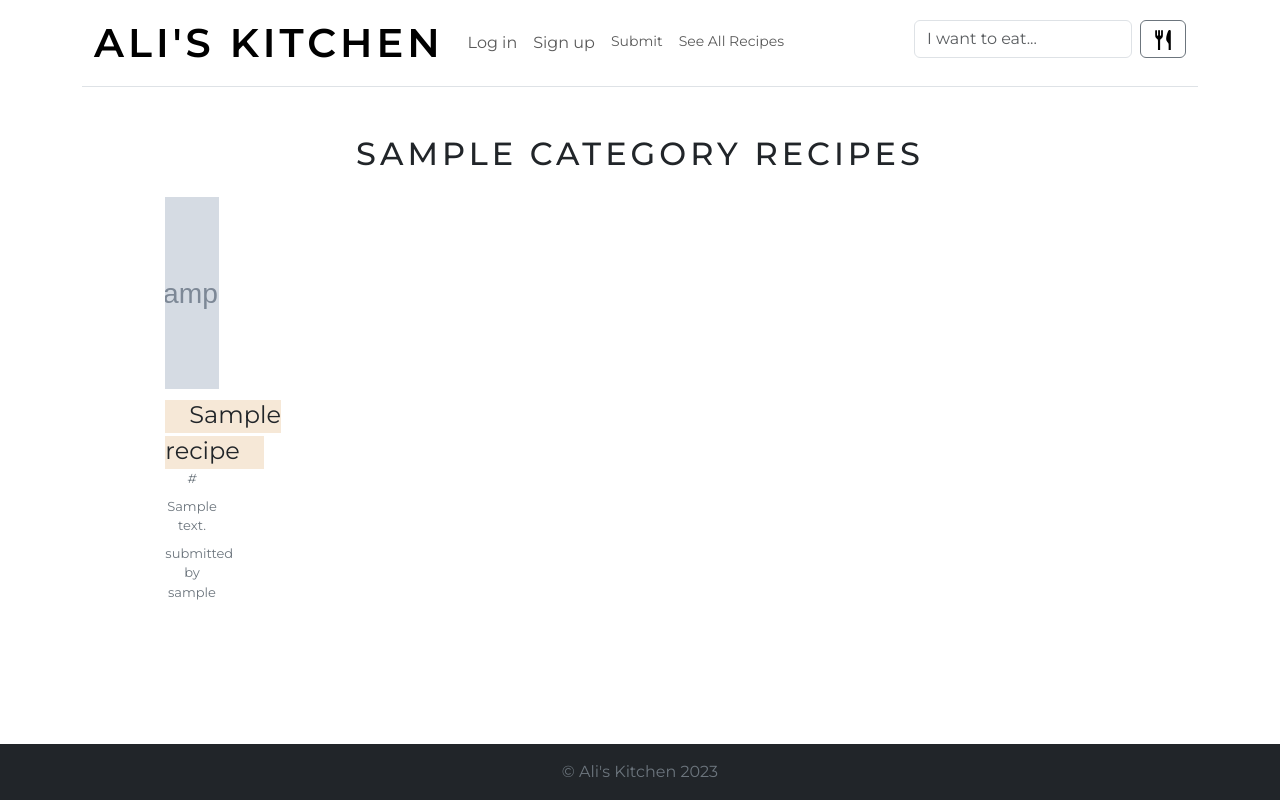
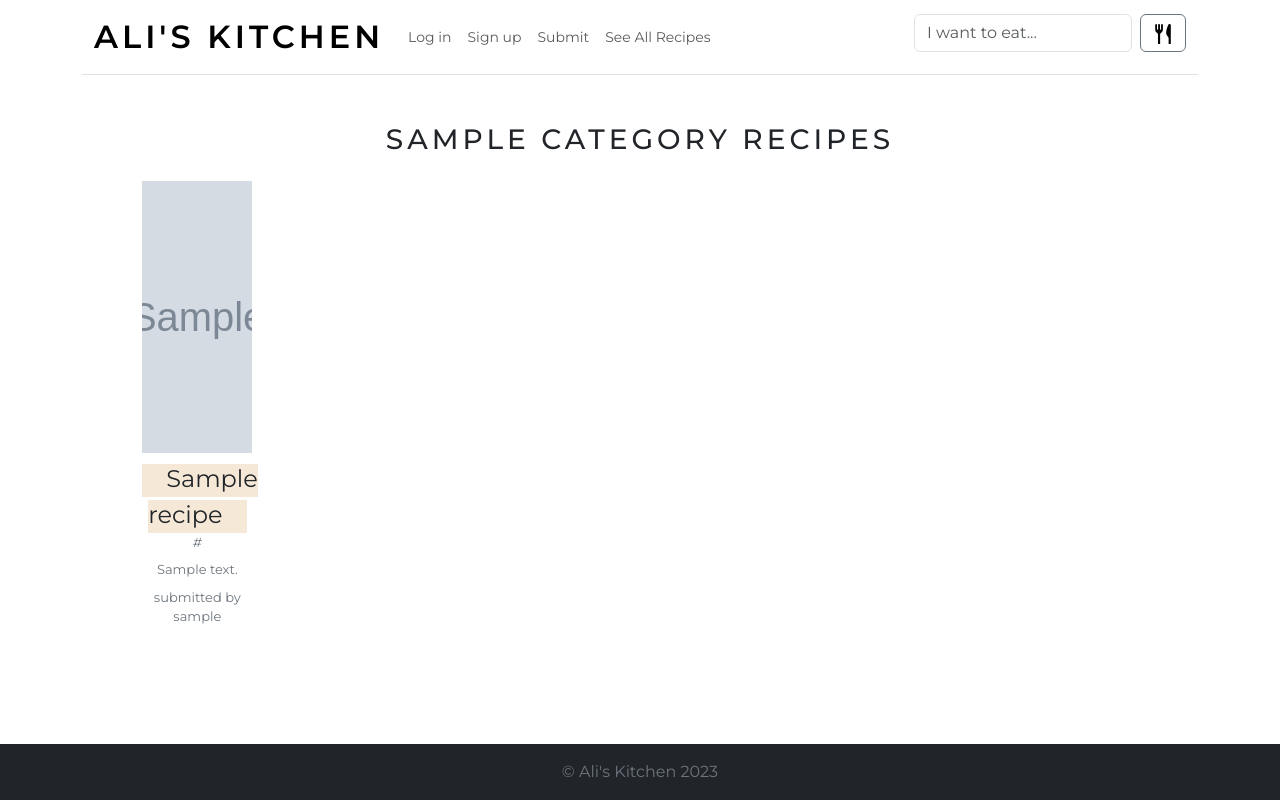
Before and after one commit to AlexTensorer/Ali-s-Kitchen, a Node server app: page /category/1 in a window 1280 px wide. Run offline with Node 20, Linux system fonts and the light colour scheme; tables that the repository leaves empty hold one stand-in row (values such as "Sample post"); grey boxes marked "Sample" are stand-in pictures; some libraries are stand-ins or nearby versions.

Commit message:
clean up

```diff
--- a/app/views/allRecipes.ejs
+++ b/app/views/allRecipes.ejs
@@ -2,12 +2,12 @@
 
 <h2 class="d-flex justify-content-center muted mb-3" style="letter-spacing: 4px; text-transform: uppercase;">All recipes</h2>
 
-<main class="d-flex text-center px-5 mb-5 container-fluid">
+<main class="d-flex text-center px-2 mb-5 container-fluid">
     <article class="row g-3 justify-content-center">
         <% for (const recipe of recipes) { %>
         <div class="col-6 col-md-5 col-xl-4 col-xxl-3 px-4 d-flex flex-column">
             <div style="position: relative;">
-                <img style="padding-top: 8px; width: 100%; height: 200px; object-fit: cover; box-sizing: border-box;"
+                <img style="padding-top: 8px; width: 100%; height: 280px; object-fit: cover; box-sizing: border-box;"
                     src="<%= recipe.image %>" alt="">
                 <div style="position: absolute; top: 10px; right: 10px;">
                     <% if (user && recipe.user.id === user.id) { %>
--- a/app/views/home.ejs
+++ b/app/views/home.ejs
@@ -11,11 +11,11 @@
 
 
 
-    <main class="d-flex text-center px-5 mb-5 container-fluid">
+    <main class="d-flex text-center px-2 mb-5 container-fluid">
         <article class="row g-3 justify-content-center">
             <% for (const oneCategory of category) { %>
-            <figure class="col-6 col-md-5 col-xl-4 col-xxl-3 px-4">
-                <a href="/category/<%= oneCategory.id %>"><img style="border-radius: 1%; width: 100%; height: 200px; object-fit: cover; box-sizing: border-box;" src="<%= oneCategory.image %>" alt=""></a>
+            <figure class="col-6 col-md-5 col-xl-4 col-xxl-3 px-63">
+                <a href="/category/<%= oneCategory.id %>"><img style="border-radius: 1%; width: 100%; height: 280px; object-fit: cover; box-sizing: border-box;" src="<%= oneCategory.image %>" alt=""></a>
                 <div class=""><a class="fs-6 pt-2 ps-3 pe-3 pb-2" style="text-decoration: none; color: inherit; background-color: rgba(238, 210, 176, 0.5);" href="/category/<%= oneCategory.id %>"><%= oneCategory.name %></a>
                 </div>
         </figure>
--- a/app/views/partials/header.ejs
+++ b/app/views/partials/header.ejs
@@ -28,7 +28,7 @@
 
         <nav class="navbar border-bottom navbar-expand-lg mb-5">
             <div class="container-fluid">
-                <a class="navbar-brand fs-1" href="/" style="letter-spacing: 4px; font-weight: 600;">ALI'S KITCHEN</a>
+                <a class="navbar-brand fs-2" href="/" style="letter-spacing: 4px; font-weight: 600;">ALI'S KITCHEN</a>
                 <button class="navbar-toggler" type="button" data-bs-toggle="collapse"
                     data-bs-target="#navbarSupportedContent" aria-controls="navbarSupportedContent"
                     aria-expanded="false" aria-label="Toggle navigation">
@@ -38,10 +38,10 @@
                     <ul class="navbar-nav me-auto mb-2 mb-lg-0">
                         <% if (!locals.user) { %>
                         <li class="nav-item">
-                            <a class="nav-link text-center" href="/login">Log in</a>
+                            <a class="nav-link text-center" style="font-size: 14px;" href="/login">Log in</a>
                         </li>
                         <li class="nav-item">
-                            <a class="nav-link text-center" href="/signup">Sign up</a>
+                            <a class="nav-link text-center" style="font-size: 14px;" href="/signup">Sign up</a>
                         </li>
                         <% } else { %>
                         <li class="nav-item dropdown text-center" style="font-size: 14px;">
--- a/app/views/recipesByCategory.ejs
+++ b/app/views/recipesByCategory.ejs
@@ -1,17 +1,18 @@
 <%- include ('partials/header') %>
 <%- include ('partials/successDelete') %>
 
-<h2 class="d-flex justify-content-center muted mb-3" style="letter-spacing: 4px; text-transform: uppercase;"><%= category.name%> recipes</h2>
+<h3 class="d-flex justify-content-center muted mb-3" style="letter-spacing: 4px; text-transform: uppercase;"><%= category.name%> recipes</h2>
 
 
 
 
-<main class="d-flex text-center px-5 mb-5 container-fluid">
-    <article class="row g-3 justify-content-center">
+<main class="d-flex text-center px-3 mb-5 container-fluid">
+    <article class="row g-3 d-flex justify-content-center">
+        <% if (recipes.length > 0) { %>
         <% for (const recipe of recipes) { %>
-        <div class="col-6 col-md-5 col-xl-4 col-xxl-3 px-4 d-flex flex-column">
+        <div class="col-6 col-md-5 col-xl-4 col-xxl-3 px-2 d-flex flex-column">
             <div style="position: relative;">
-                <img style="padding-top: 8px; width: 100%; height: 200px; object-fit: cover; box-sizing: border-box;"
+                <img style="padding-top: 8px; width: 100%; height: 280px; object-fit: cover; box-sizing: border-box;"
                     src="<%= recipe.image %>" alt="">
                 <div style="position: absolute; top: 10px; right: 10px;">
                     <% if (user && recipe.user.id === user.id) { %>
@@ -40,6 +41,9 @@
             </div>
         </div>
         <% } %>
+    <% } else { %>
+      <p class="ms-auto d-flex justify-content-center">No <%= category.name%> recipes submitted...</p>
+    <% } %>
     </article>
 </main>
 
```
Also changed, not shown: app/views/search-results.ejs (+7 -7 lines).
